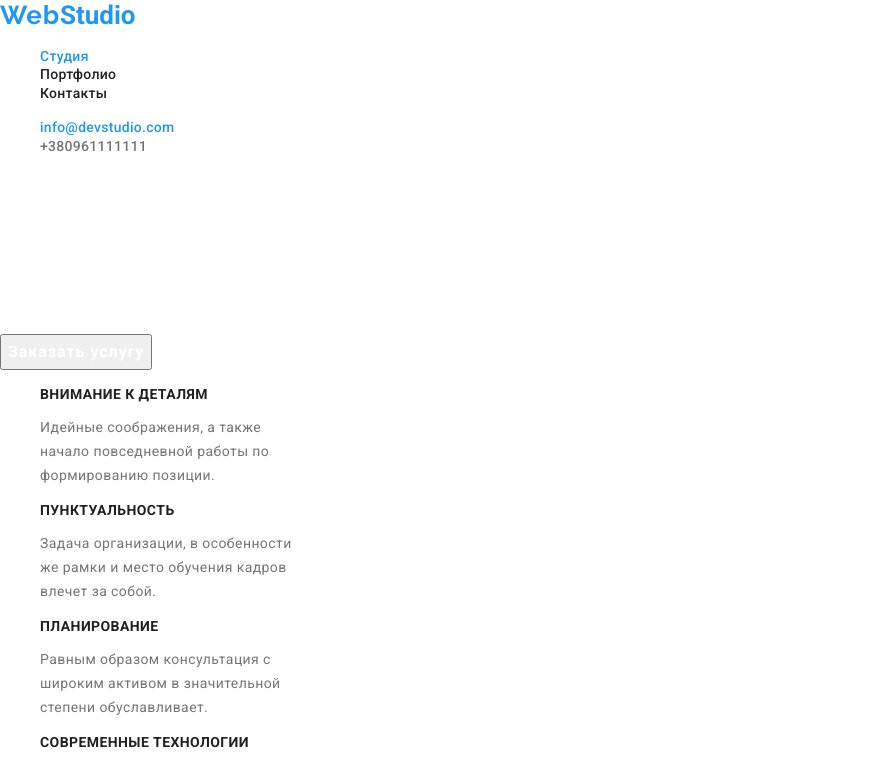
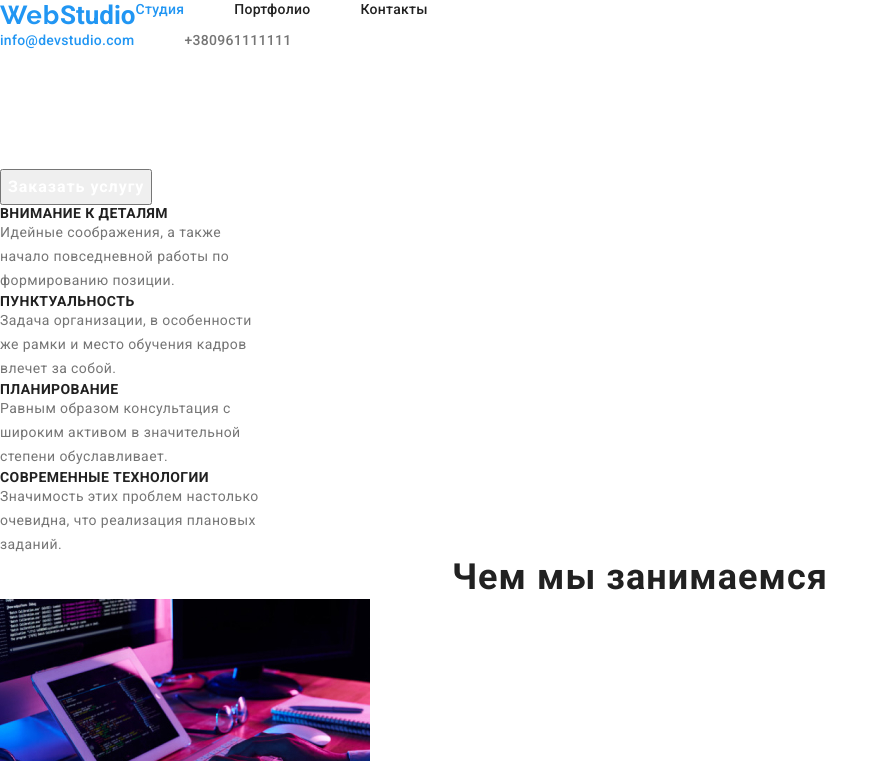
Before and after one commit to AleksDu/goit-markup-hw-03, a plain HTML site: page index.html in a window 1280 px wide. Shown: the top 761 px of the page, without its empty margins (0-888 px from the left). Drawn offline with nearby package versions, Linux system fonts and the light colour scheme.

Commit message:
flex header

```diff
--- a/css/styles.css
+++ b/css/styles.css
@@ -12,14 +12,44 @@ li{
 body {
   font-family: Roboto, sans-serif;
   }
+  h1,h2,h3,h4,h5,h6,p{
+ margin: 0;
+}
+ul{
+    margin: 0;
+    padding: 0;
+}
+image{
+    display: block;
+}
 
   /* ========Header============ */
+
+  .container{
+     display: flex;
+     align-content: center;
+    }
+
+    .site-nav .item+.item{
+        margin-left: 50px;
+        display: block;
+    }
+
+    .auth-nav .link{
+        display: block;
+        padding-top: 32px;
+        padding-bottom: 32px;
+    }
+
+    .site-nav{
+        display: flex;
+    }
 .web{
+display: flex;
 font-family: Raleway;
 font-weight: 700;
 font-size: 26px;
 line-height: 1.192;
-/* identical to box height */
 letter-spacing: 0.03em;
 color: #2196F3;
 }
@@ -30,17 +60,21 @@ color: #2196F3;
 .web:active{
     color: teal;
 }
-.title{
+.logo{
+display: flex;
+/* margin-top: 24px;
+margin-left: 215px; */
+
 font-weight: bold;
 font-size: 26px;
 line-height: 1.192;
 color: #212121;
 }
 
-.title:hover, .title:focus{
+.logo:hover, .logo:focus{
     color:#2196f3;
 }
-.title:active{
+.logo:active{
     color: teal;
 }
 
@@ -73,6 +107,12 @@ color: #212121;
     color: teal;
 }
 
+/* .auth-nav{
+    display: flex;
+} */
+.auth-nav .item+.item{
+margin-left: 50px;
+}
 .auth-nav-contacts-link{
 font-weight: 500;
 font-size: 14px;
--- a/index.html
+++ b/index.html
@@ -13,19 +13,22 @@
     <!-- Шапка  -->
     <header class="header">
         <!-- навигация в шапке сайта -->
-        <nav class="site-nav">
-            <a class="title" href=""><span class="web">Web</span>Studio</a>
+        <nav class="container">
+           <div class="container">
+                <a class="logo" href=""><span class="web">Web</span>Studio</a>
 
-            <ul>
-                <li><a class="site-nav-studio" href="https://aleksdu.github.io/goit-markup-hw-02/">Студия</a></li>
-                <li><a class="site-nav-porfolio" href="https://aleksdu.github.io/goit-markup-hw-02/portfolio">Портфолио</a></li>
-                <li><a class="site-nav-contacts" href="">Контакты</a></li>
-            </ul>
-        </nav>
-        <ul class="auth-nav">
-            <li><a class="auth-nav-contacts-link" href="mailto:info@devstudio.com">info@devstudio.com</a></li>
-            <li> <a class="auth-nav-tel" href="tel:+380961111111">+380961111111</a> </li>
-        </ul>
+                <ul class="site-nav">
+                    <li class="item"><a class="link site-nav-studio" href="https://aleksdu.github.io/goit-markup-hw-02/">Студия</a></li>
+                    <li class="item"><a class="link site-nav-porfolio"
+                            href="https://aleksdu.github.io/goit-markup-hw-02/portfolio">Портфолио</a></li>
+                    <li class="item"><a class="link site-nav-contacts" href="">Контакты</a></li>
+                </ul>
+                </nav>
+                <ul class="auth-nav container">
+                    <li class="item"><a class="auth-nav-contacts-link" href="mailto:info@devstudio.com">info@devstudio.com</a></li>
+                    <li class="item"> <a class="auth-nav-tel" href="tel:+380961111111">+380961111111</a> </li>
+                </ul>
+           </div>
     </header>
     <!-- Кнопка на заднем фоне -->
     <main>
```
